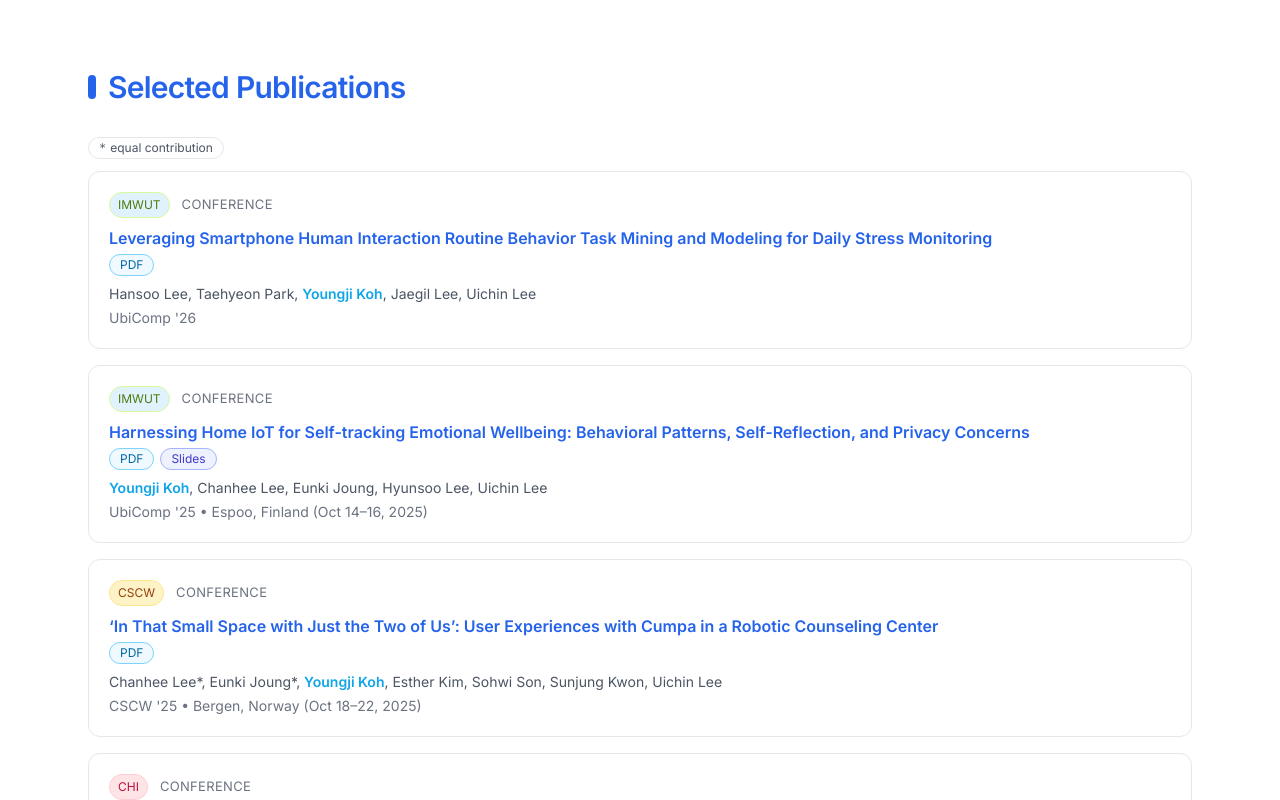
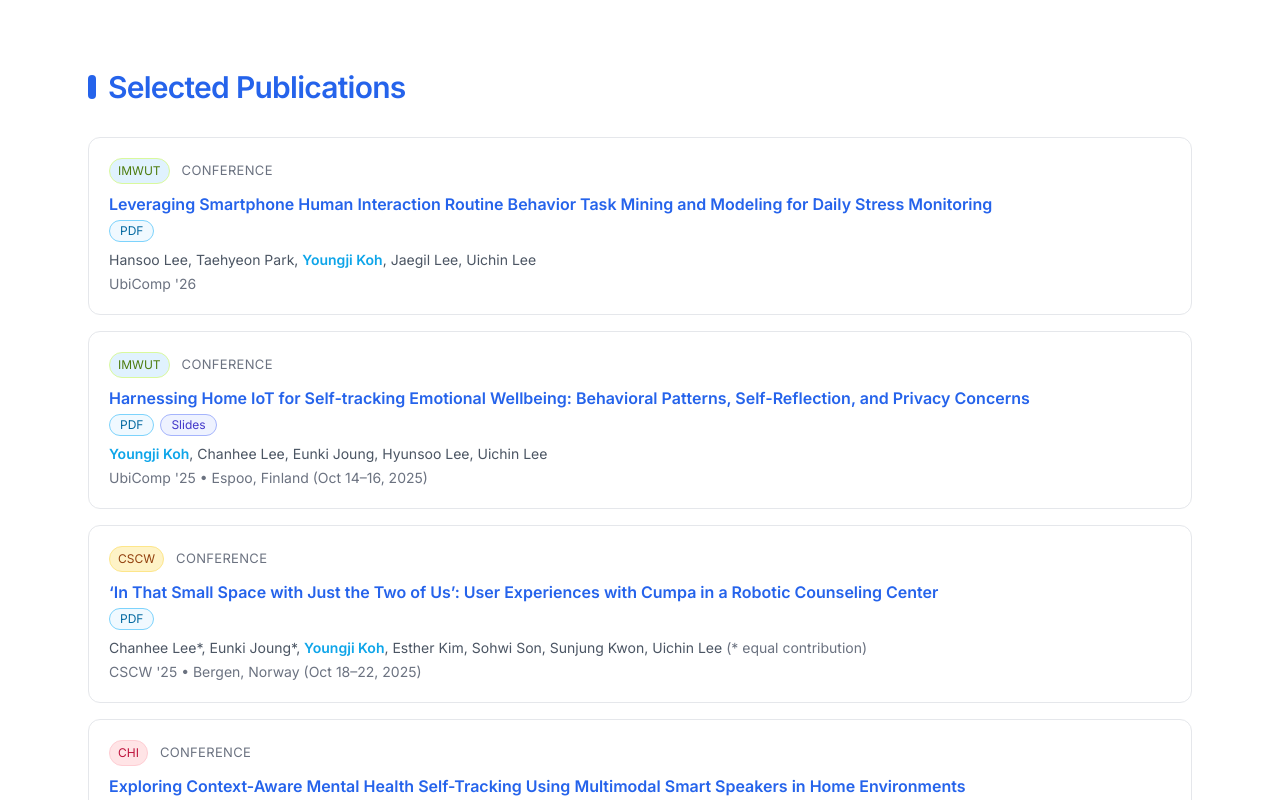
Before and after one commit to youngji-koh/youngji-koh.github.io, a React (Create React App) app: page /#/ in a window 1280 px wide. Shown: the part 1360-2160 px from the top of the page. Built offline with nearby package versions, Linux system fonts and the light colour scheme.

Commit message:
minor updated

```diff
--- a/src/Homepage.tsx
+++ b/src/Homepage.tsx
@@ -320,21 +320,11 @@ export default function PortfolioSite() {
 
         {/* Publications */}
         <Section id="publications" title="Selected Publications">
-          {/* 🔸 legend: 저자에 *가 하나라도 있으면 보임 (집계 변수 없이) */}
-          {publications.some(p => p.authors.some(a => a.includes("*"))) && (
-          <div className="mb-3 text-xs text-gray-600">
-            <span className="inline-flex items-center gap-1 rounded-full border px-2.5 py-0.5">
-              <span className="font-mono">*</span>
-              <span>equal contribution</span>
-            </span>
-          </div>
-        )}
-
           <div className="space-y-4">
             {publications.map((p: Publication, i: number) => (
               <div key={i} className="rounded-xl border border-gray-200 bg-white p-5">
                 {/* ── 상단 메타 라인: 배지 + 연도/타입 */}
-                <div className="flex flex_wrap items-center gap-3">
+                <div className="flex flex-wrap items-center gap-3">
                   <Badge code={p.code} />
                   <div className="text-[13px] uppercase tracking-wide text-gray-500">{p.type}</div>
                   {/* <div className="ml-auto text-sm text-gray-500">{p.year}</div> */}
@@ -396,10 +386,9 @@ export default function PortfolioSite() {
                     const myNames = ["youngji koh", "young-ji koh"];
 
                     const isMe = myNames.includes(clean);
-                    const hasStar = author.includes("*");
 
                     return (
-                      <span key={idx} title={hasStar ? "Co-author" : undefined}>
+                      <span key={idx}>
                         {isMe ? (
                           <span className="font-semibold text-sky-500">{author}</span>
                         ) : (
@@ -410,7 +399,10 @@ export default function PortfolioSite() {
                     );
                   })}
 
-                  {/* per-item equal contribution 문구는 표시하지 않음 */}
+                {/* equal contribution 표시 */}
+                {p.authors.some((author) => author.includes("*")) && (
+                  <span className="ml-1 text-gray-500">(* equal contribution)</span>
+                )}
                 </div>
 
               <div className="text-sm text-gray-500 mt-1">{p.meta}</div>
@@ -443,7 +435,7 @@ export default function PortfolioSite() {
             />
           </div>
         ) : (
-          <div className="relative w_full aspect-[4/3] rounded-xl bg-gradient-to-br from-gray-100 to-gray-200 flex items-center justify-center">
+          <div className="relative w-full aspect-[4/3] rounded-xl bg-gradient-to-br from-gray-100 to-gray-200 flex items-center justify-center">
             <span className="text-6xl opacity-80 select-none">{prj.thumb}</span>
           </div>
         )}
@@ -475,7 +467,7 @@ export default function PortfolioSite() {
 
         {/* 불릿 설명: brief가 배열이라고 가정 */}
         {Array.isArray(prj.brief) ? (
-          <ul className="mt-3 list-disc pl-5 space-y-1 text+[15px] md:text-base text-gray-700">
+          <ul className="mt-3 list-disc pl-5 space-y-1 text-[15px] md:text-base text-gray-700">
             {prj.brief.map((line: string, idx: number) => (
               <li key={idx}>{line.replace(/^\*+/, "").trim()}</li>
             ))}
```
